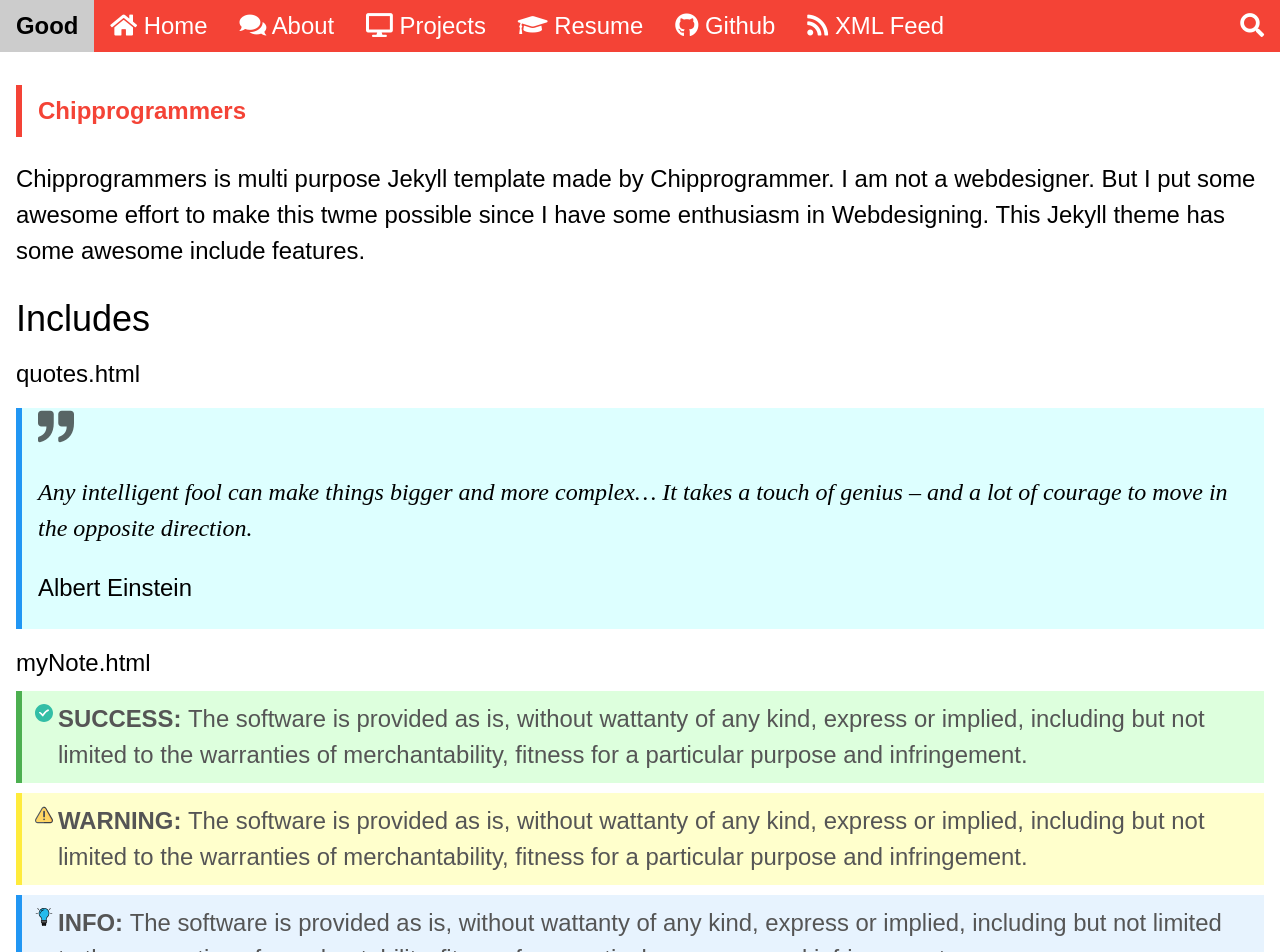
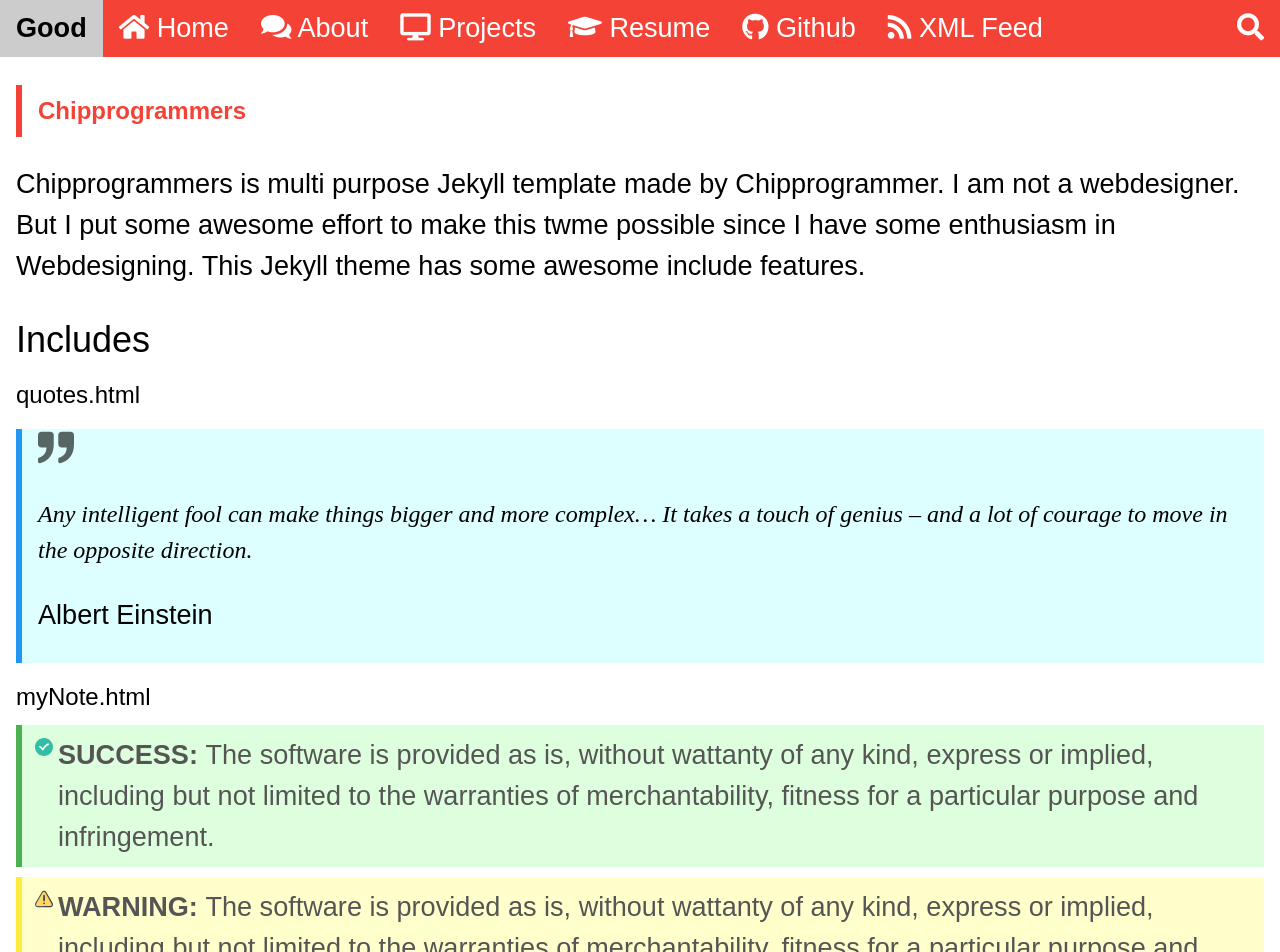
Before and after one commit to chipprogrammers/Good, a Jekyll site: the page built from index.md, in a window 1280 px wide and 1400 px high. Shown: the top 952 px of the window. Built offline with Jekyll 4.4.1, drawn with Linux system fonts in a browser that asks for light colours; some web fonts are replaced; comment, search, counter and statistics services are not loaded.

Commit message:
Update main_unminified.css

```diff
--- a/assets/css/main_unminified.css
+++ b/assets/css/main_unminified.css
@@ -1,15 +1,15 @@
 body,h1,h2,h3,h4,h5 {font-family: "Poppins", sans-serif}
-/* 16px @ 480px increasing to 32px @ 1920px */
-@media (min-width: 480px) {
+/* 16px @ 300px increasing to 36px @ 1920px */
+@media (min-width: 300px) {
   body {
-    font-size: calc(1rem + ((1vw - 4.8px) * 1.1111));
-    /* Where: * 1.1111 = 100 * font_Size_Difference / viewport_Width_Difference */
+    font-size: calc(1rem + ((1vw - 3px) * 1.2346));
+    /* Where: * 1.2346 = 100 * font_Size_Difference / viewport_Width_Difference */
   }
 }
 /* Prevent font scaling beyond this breakpoint */
 @media (min-width: 1920px) {
   body {
-    font-size: 32px;
+    font-size: 36px;
   }
 }
 .w3-half img{margin-bottom:-6px;margin-top:16px;opacity:0.8;cursor:pointer}
```
